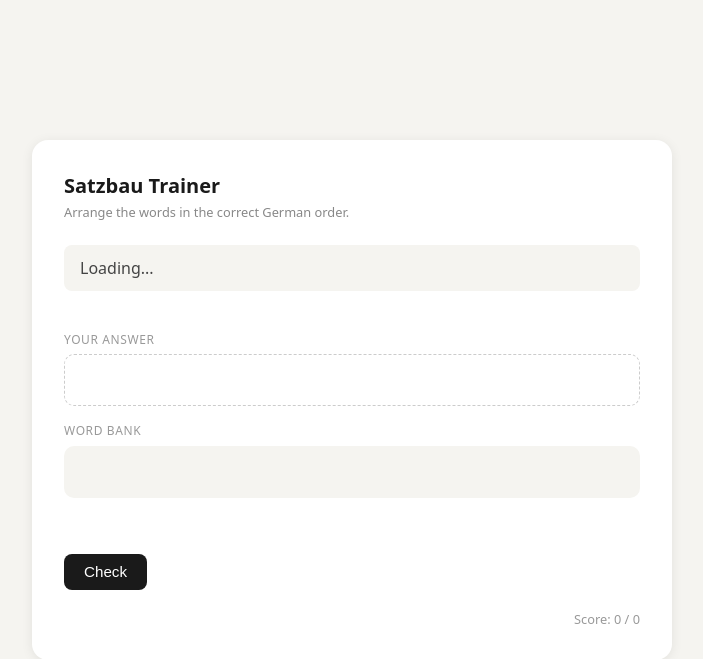
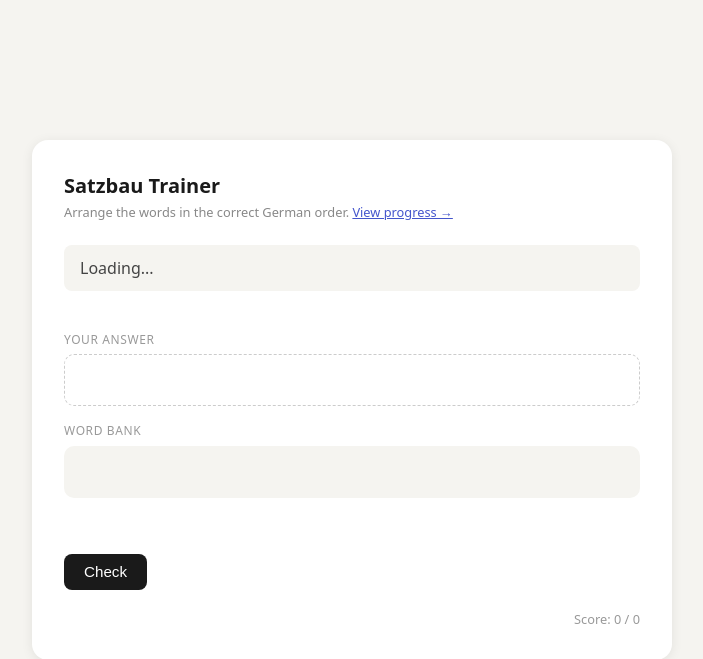
Before and after one commit to mcoelho-dev/satzbau-trainer, a Flask app: page / in a window 1280 px wide. Shown: the top 659 px of the page, without its empty margins (288-991 px from the left). Run offline with Flask 3, Linux system fonts and the light colour scheme.

Commit message:
Add progress link to trainer page

```diff
--- a/templates/index.html
+++ b/templates/index.html
@@ -135,7 +135,7 @@
 <body>
 <div class="card">
   <h1>Satzbau Trainer</h1>
-  <p class="meta">Arrange the words in the correct German order.</p>
+  <p class="meta">Arrange the words in the correct German order. <a href="/stats" style="color:#4455cc;">View progress →</a></p>
 
   <div class="translation" id="translation">Loading...</div>
 
```
